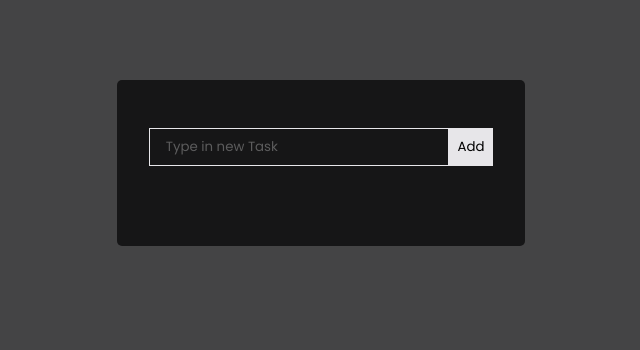
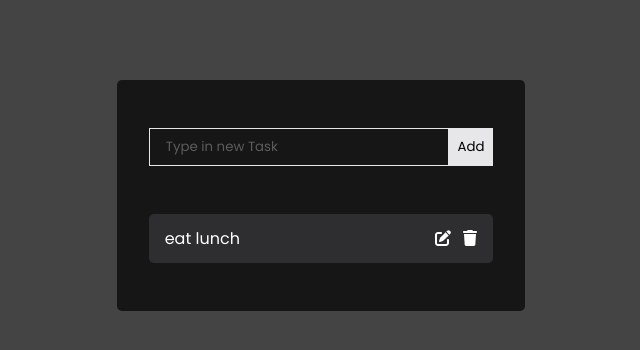
Before and after one commit to AuliaVirza101/todolist-react, a React (Create React App) app: page / in a window 1280 px wide. Shown: the top 350 px of the page, without its empty margins (319-959 px from the left). Built offline with nearby package versions, Linux system fonts and the light colour scheme.

Commit message:
Displaying Task

```diff
--- a/src/App.css
+++ b/src/App.css
@@ -58,3 +58,23 @@
   padding: 0.55rem;
   cursor: pointer;
 }
+
+.Todo {
+  display: flex;
+  justify-content: space-between;
+  align-items: center;
+  background: #2e2d2f;
+  color: #fff;
+  padding: 0.75rem 1rem;
+  border-radius: 5px;
+  margin-bottom: 1rem;
+}
+
+.fa-trash {
+  margin-left: 0.75rem;
+}
+
+.edit-icon,
+.delete-icon {
+  cursor: pointer;
+}
--- a/src/App.js
+++ b/src/App.js
@@ -1,10 +1,12 @@
 import './App.css';
 import { TdWrapper } from './Component/TdWrapper';
+import { Todo } from './Component/Todo';
 
 function App() {
   return (
     <div className="App">
      <TdWrapper/>
+
     </div>
   );
 }
--- a/src/Component/TdWrapper.js
+++ b/src/Component/TdWrapper.js
@@ -1,6 +1,7 @@
 import React, {useState} from 'react'
 import { TdForm } from './TdForm'
-import {v4 as uuidv4 } from 'uuid';
+import {v4 as uuidv4 } from 'uuid'
+import { Todo } from './Todo'
 
 uuidv4();
 
@@ -16,7 +17,7 @@
     return(
         <div className='TodoWrapper'>
             <TdForm addTodo={addTodo}/>
-
+            <Todo/>
         </div>
     )
  }
--- a/src/Component/Todo.js
+++ b/src/Component/Todo.js
@@ -0,0 +1,16 @@
+import React from 'react'
+import { FontAwesomeIcon } from '@fortawesome/react-fontawesome'
+import { faPenToSquare } from '@fortawesome/free-solid-svg-icons'
+import { faTrash } from '@fortawesome/free-solid-svg-icons'
+
+export const Todo = () => {
+    return (
+      <div className='Todo'>
+        <p>eat lunch</p>
+        <div>
+        <FontAwesomeIcon className="edit-icon" icon={faPenToSquare}  />
+        <FontAwesomeIcon className="delete-icon" icon={faTrash}  />
+        </div>
+      </div>
+    )
+}
```
